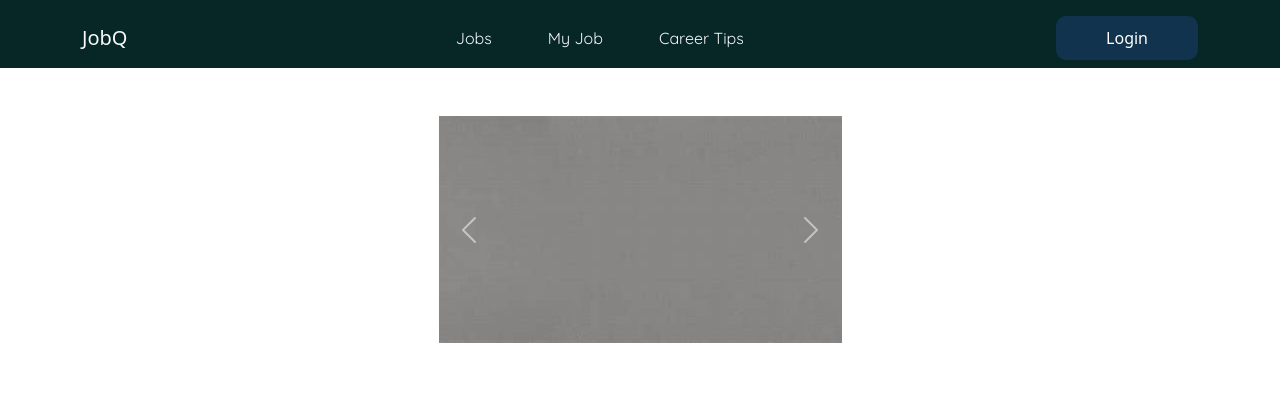
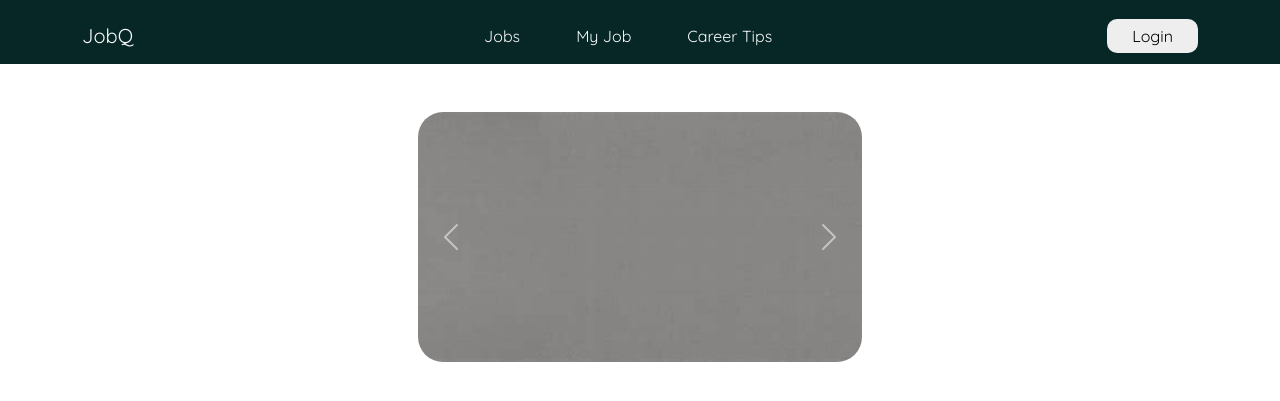
Before and after one commit to Nrulafind/jobkyu, a CodeIgniter app: page /database/ in a window 1280 px wide. Shown: the top 401 px of the page. Run offline with CodeIgniter, Linux system fonts and the light colour scheme.

Commit message:
Update style.css

```diff
--- a/assets/css/style.css
+++ b/assets/css/style.css
@@ -1,4 +1,8 @@
 @import url("https://fonts.googleapis.com/css2?family=Quicksand:wght@300;400;500;600;700&display=swap");
+
+* {
+	font-family: 'Quicksand';
+}
 
 /* Navbar */
 
@@ -8,11 +12,34 @@ header .navbar-nav a {
 }
 
 header .login {
-	color: white;
-	background-color: #11334d;
+	color: black;
+	background-color: #eeeeee;
 
-	padding: 10px 50px;
+	padding: 5px 25px;
 	border-radius: 10px;
 }
 
 /* ================= */
+
+/* Slider */
+
+.slider img {
+	width: 1250px;
+	height: 250px;
+
+	border-radius: 25px;
+}
+
+/* ================= */
+
+/* Job Cluster */
+
+.JobsCluster a {
+	color: black;
+	text-decoration: none;
+}
+
+.JobsCluster .card .position {
+	color: #6247AA!important;
+}
+/* ================= */
```
